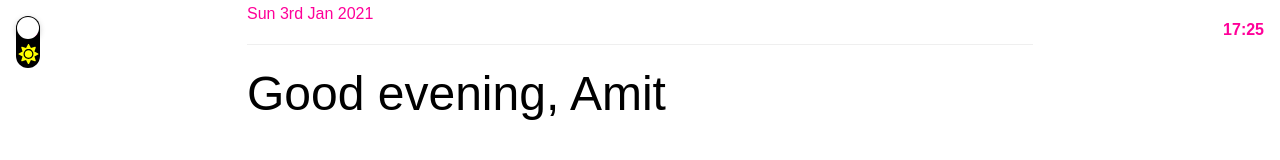
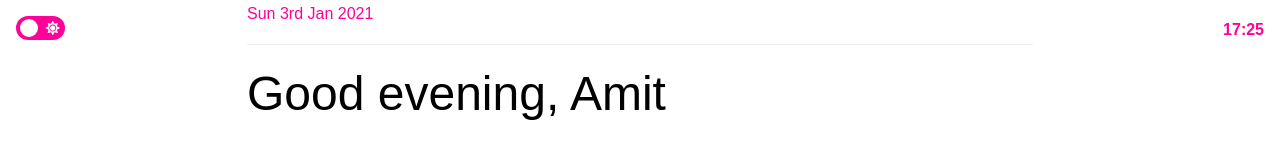
Before and after one commit to adhamu/startpage, a React app: page / in a window 1280 px wide. Shown: the top 160 px of the page. Built offline with nearby package versions, Linux system fonts and the light colour scheme; the HTML template or start-up script is replaced by a standard one.

Commit message:
Nicer switch

```diff
--- a/package.json
+++ b/package.json
@@ -32,6 +32,7 @@
     "@fortawesome/fontawesome-svg-core": "^1.2.32",
     "@fortawesome/free-solid-svg-icons": "^5.15.1",
     "@fortawesome/react-fontawesome": "^0.1.14",
+    "clean-webpack-plugin": "^3.0.0",
     "date-fns": "^2.16.1"
   }
 }
--- a/src/App.tsx
+++ b/src/App.tsx
@@ -67,7 +67,11 @@ const App = (): JSX.Element => {
   return (
     <Body theme={theme}>
       <Global styles={GlobalStyle} />
-      <DarkModeToggle isDarkMode={isDarkMode} toggleDarkMode={toggleDarkMode} />
+      <DarkModeToggle
+        theme={theme}
+        isDarkMode={isDarkMode}
+        toggleDarkMode={toggleDarkMode}
+      />
       <Time theme={theme} />
       <Main>
         <Container>
--- a/src/components/DarkModeToggle.tsx
+++ b/src/components/DarkModeToggle.tsx
@@ -2,34 +2,37 @@ import * as React from 'react'
 import styled from '@emotion/styled'
 import { FontAwesomeIcon } from '@fortawesome/react-fontawesome'
 import { faMoon, faSun } from '@fortawesome/free-solid-svg-icons'
+import { Theme } from '@global/theme'
 
-const DarkModeToggle = styled.div`
+const DarkModeToggle = styled.div<{ theme: Theme }>`
   position: absolute;
   left: 1em;
   top: 1em;
 
   label {
     display: inline-block;
-    font-size: 20px;
-    height: 2.6em;
-    width: 1.2em;
-    background: #000;
+    font-size: 16px;
+    width: 2.8em;
+    height: 1.25em;
+    background: ${props => props.theme.colors.heading};
     border-radius: 1em;
     position: relative;
+    padding: 2px;
     cursor: pointer;
 
     svg {
       position: absolute;
       z-index: 0;
+      top: 5px;
+      font-size: 14px;
+      color: ${props => props.theme.colors.background};
 
       &.dark {
-        color: #f09;
-        top: 2px;
+        left: 3px;
       }
 
       &.light {
-        color: #ff0;
-        bottom: 4px;
+        right: 3px;
       }
     }
 
@@ -38,20 +41,19 @@ const DarkModeToggle = styled.div`
       opacity: 0;
 
       &:checked + div {
-        -webkit-transform: translate3d(0, 1.3em, 0);
-        -moz-transform: translate3d(0, 1.3em, 0);
-        transform: translate3d(0, 1.3em, 0);
+        -webkit-transform: translate3d(1.45em, 0, 0);
+        -moz-transform: translate3d(1.45em, 0, 0);
+        transform: translate3d(1.45em, 0, 0);
       }
     }
 
     div {
       top: 1px;
-      left: 1px;
+      left: 2px;
       height: 1.1em;
       width: 1.1em;
       border-radius: 1em;
-      background: #fff;
-      box-shadow: 0 0.1em 0.3em rgba(0, 0, 0, 0.3);
+      background: ${props => props.theme.colors.background};
       -webkit-transition: all 300ms;
       -moz-transition: all 300ms;
       transition: all 300ms;
@@ -62,12 +64,13 @@ const DarkModeToggle = styled.div`
 `
 
 type Props = {
+  theme: Theme
   isDarkMode: boolean
   toggleDarkMode: () => void
 }
 
-export default ({ isDarkMode, toggleDarkMode }: Props): JSX.Element => (
-  <DarkModeToggle>
+export default ({ theme, isDarkMode, toggleDarkMode }: Props): JSX.Element => (
+  <DarkModeToggle theme={theme}>
     <label>
       <FontAwesomeIcon className="dark" icon={faMoon} fixedWidth={true} />
       <FontAwesomeIcon className="light" icon={faSun} fixedWidth={true} />
--- a/webpack.config.ts
+++ b/webpack.config.ts
@@ -1,4 +1,5 @@
 import * as path from 'path'
+import { CleanWebpackPlugin } from 'clean-webpack-plugin'
 import * as HtmlWebPackPlugin from 'html-webpack-plugin'
 import * as webpack from 'webpack'
 
@@ -34,11 +35,12 @@ const config: webpack.Configuration = {
     },
   },
   output: {
-    filename: 'bundle.js',
+    filename: 'bundle.[hash].js',
     path: path.resolve(__dirname, 'dist'),
     publicPath: '/',
   },
   plugins: [
+    new CleanWebpackPlugin(),
     new HtmlWebPackPlugin({
       template: './src/templates/index.html',
       filename: './index.html',
```
Also changed, not shown: 1 other file (tests, documents, lock files or other folders).
